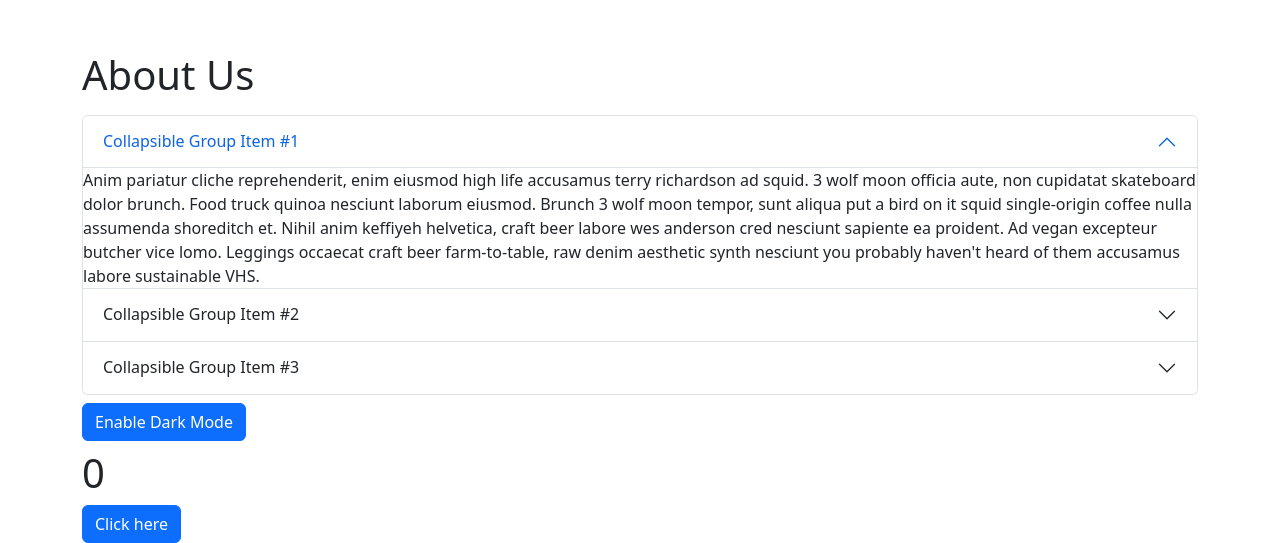
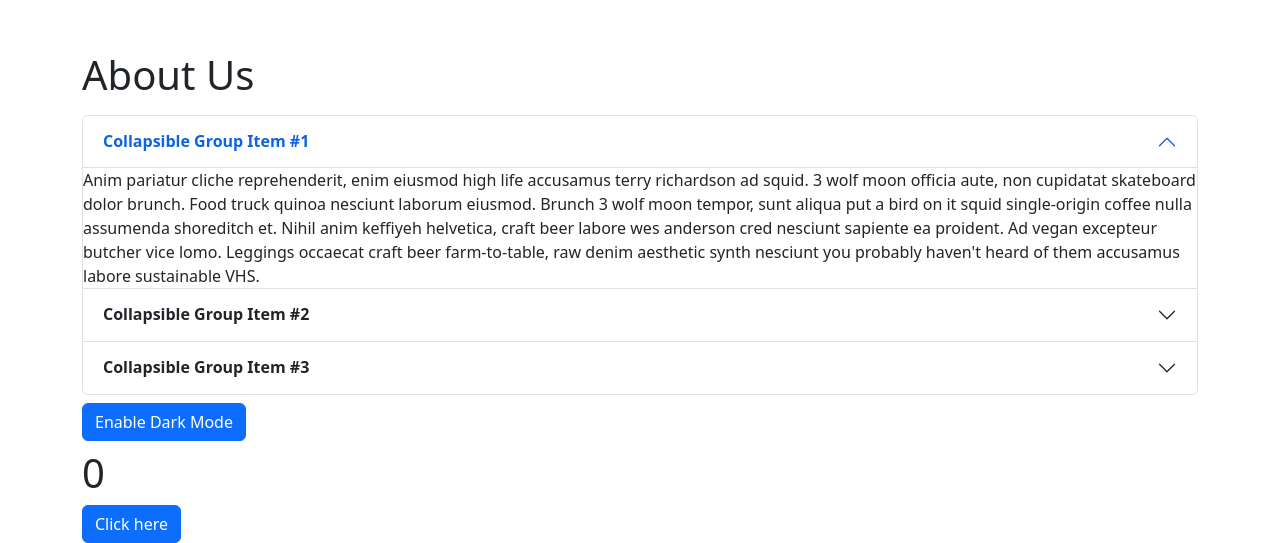
Before and after one commit to QaziAhmad77/React-allAbout-useState, a React (Create React App) app: page /about in a window 1280 px wide. Shown: the part 821-1364 px from the top of the page. Built offline with nearby package versions, Linux system fonts and the light colour scheme.

Commit message:
Update About.js

```diff
--- a/src/components/About.js
+++ b/src/components/About.js
@@ -29,7 +29,7 @@ export default function About() {
         <div className="accordion-item">
           <h2 className="accordion-header" id="headingOne">
             <button className="accordion-button" type="button" data-toggle="collapse" style={myStyle} data-target="#collapseOne" aria-expanded="true" aria-controls="collapseOne">
-              Collapsible Group Item #1
+              <strong>Collapsible Group Item #1</strong>
             </button>
           </h2>
 
@@ -44,7 +44,7 @@ export default function About() {
         <div className="accordion-item" style={myStyle}>
           <h2 className="accordion-header" id="headingTwo">
             <button className="accordion-button collapsed" type="button" data-toggle="collapse" style={myStyle} data-target="#collapseTwo" aria-expanded="false" aria-controls="collapseTwo">
-              Collapsible Group Item #2
+            <strong>Collapsible Group Item #2</strong>
             </button>
           </h2>
           <div id="collapseTwo" className="accordion-collapse collapse" aria-labelledby="headingTwo" data-parent="#accordionExample">
@@ -58,7 +58,7 @@ export default function About() {
         <div className="accordion-item">
           <h2 className="accordion-header" id="headingThree">
             <button className="accordion-button collapsed" type="button" data-toggle="collapse" style={myStyle} data-target="#collapseThree" aria-expanded="false" aria-controls="collapseThree">
-              Collapsible Group Item #3
+            <strong>Collapsible Group Item #3</strong>
             </button>
           </h2>
           <div id="collapseThree" className="collapse" aria-labelledby="headingThree" data-parent="#accordionExample">
```
